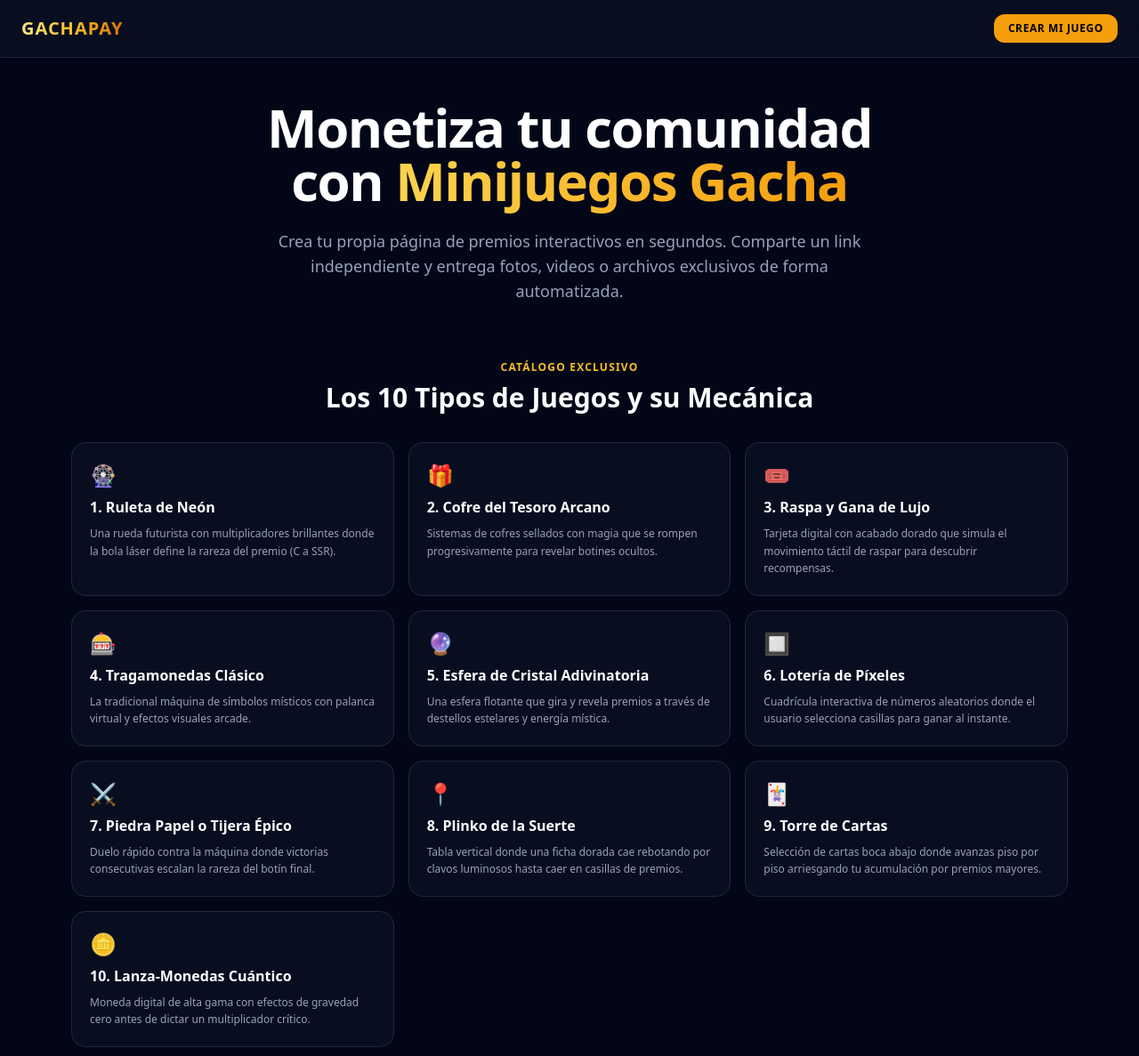
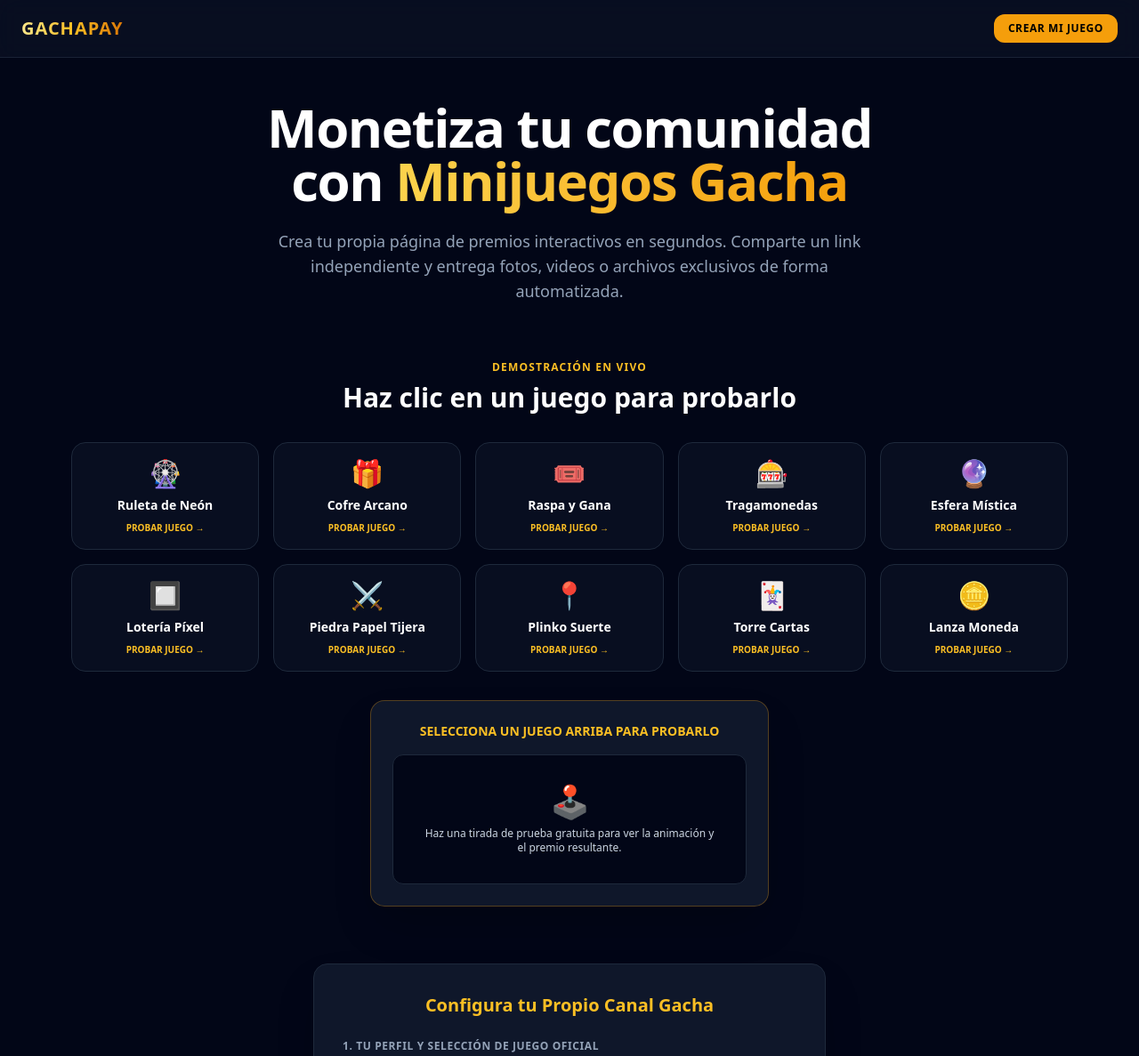
Before and after one commit to fulgorloge/GachaPay, a website: page public/index.html in a window 1280 px wide. Shown: the top 1187 px of the page at 89% size. Drawn offline with nearby package versions, Linux system fonts and the light colour scheme.

Commit message:
Revise game section and add simulation features
Updated game section titles and descriptions for interactive games. Added functionality for game selection and simulation.

```diff
--- a/public/index.html
+++ b/public/index.html
@@ -26,85 +26,90 @@
       </p>
     </section>
 
-    <!-- Sección de Juegos y Cómo Funcionan -->
+    <!-- Sección de Simulador Interactivo de Juegos -->
     <section class="flex flex-col gap-8">
       <div class="text-center">
-        <h2 class="text-xs font-bold uppercase tracking-widest text-amber-400 mb-2">Catálogo Exclusivo</h2>
-        <h3 class="text-2xl sm:text-3xl font-black text-white">Los 10 Tipos de Juegos y su Mecánica</h3>
+        <h2 class="text-xs font-bold uppercase tracking-widest text-amber-400 mb-2">Demostración en Vivo</h2>
+        <h3 class="text-2xl sm:text-3xl font-black text-white">Haz clic en un juego para probarlo</h3>
       </div>
 
-      <div class="grid grid-cols-1 sm:grid-cols-2 lg:grid-cols-3 gap-4">
+      <!-- Tarjetas de Juegos Interactivos -->
+      <div class="grid grid-cols-1 sm:grid-cols-2 lg:grid-cols-5 gap-4">
 
-        <!-- Juego 1 -->
-        <div class="bg-slate-900/50 border border-slate-800 p-5 rounded-2xl flex flex-col gap-2">
-          <span class="text-2xl">🎡</span>
-          <h4 class="font-bold text-white text-base">1. Ruleta de Neón</h4>
-          <p class="text-xs text-slate-400 leading-relaxed">Una rueda futurista con multiplicadores brillantes donde la bola láser define la rareza del premio (C a SSR).</p>
+        <div onclick="selectGame('ROULETTE', 'Ruleta de Neón', '🎡')" class="game-card bg-slate-900/50 hover:bg-slate-800/80 border border-slate-800 hover:border-amber-500/50 p-4 rounded-2xl flex flex-col items-center text-center gap-2 cursor-pointer transition">
+          <span class="text-3xl">🎡</span>
+          <h4 class="font-bold text-white text-sm">Ruleta de Neón</h4>
+          <span class="text-[10px] text-amber-400 font-semibold uppercase">Probar juego &rarr;</span>
         </div>
 
-        <!-- Juego 2 -->
-        <div class="bg-slate-900/50 border border-slate-800 p-5 rounded-2xl flex flex-col gap-2">
-          <span class="text-2xl">🎁</span>
-          <h4 class="font-bold text-white text-base">2. Cofre del Tesoro Arcano</h4>
-          <p class="text-xs text-slate-400 leading-relaxed">Sistemas de cofres sellados con magia que se rompen progresivamente para revelar botines ocultos.</p>
+        <div onclick="selectGame('CHEST', 'Cofre del Tesoro Arcano', '🎁')" class="game-card bg-slate-900/50 hover:bg-slate-800/80 border border-slate-800 hover:border-amber-500/50 p-4 rounded-2xl flex flex-col items-center text-center gap-2 cursor-pointer transition">
+          <span class="text-3xl">🎁</span>
+          <h4 class="font-bold text-white text-sm">Cofre Arcano</h4>
+          <span class="text-[10px] text-amber-400 font-semibold uppercase">Probar juego &rarr;</span>
         </div>
 
-        <!-- Juego 3 -->
-        <div class="bg-slate-900/50 border border-slate-800 p-5 rounded-2xl flex flex-col gap-2">
-          <span class="text-2xl">🎟️</span>
-          <h4 class="font-bold text-white text-base">3. Raspa y Gana de Lujo</h4>
-          <p class="text-xs text-slate-400 leading-relaxed">Tarjeta digital con acabado dorado que simula el movimiento táctil de raspar para descubrir recompensas.</p>
+        <div onclick="selectGame('SCRATCH', 'Raspa y Gana de Lujo', '🎟️')" class="game-card bg-slate-900/50 hover:bg-slate-800/80 border border-slate-800 hover:border-amber-500/50 p-4 rounded-2xl flex flex-col items-center text-center gap-2 cursor-pointer transition">
+          <span class="text-3xl">🎟️</span>
+          <h4 class="font-bold text-white text-sm">Raspa y Gana</h4>
+          <span class="text-[10px] text-amber-400 font-semibold uppercase">Probar juego &rarr;</span>
         </div>
 
-        <!-- Juego 4 -->
-        <div class="bg-slate-900/50 border border-slate-800 p-5 rounded-2xl flex flex-col gap-2">
-          <span class="text-2xl">🎰</span>
-          <h4 class="font-bold text-white text-base">4. Tragamonedas Clásico</h4>
-          <p class="text-xs text-slate-400 leading-relaxed">La tradicional máquina de símbolos místicos con palanca virtual y efectos visuales arcade.</p>
+        <div onclick="selectGame('SLOTS', 'Tragamonedas Clásico', '🎰')" class="game-card bg-slate-900/50 hover:bg-slate-800/80 border border-slate-800 hover:border-amber-500/50 p-4 rounded-2xl flex flex-col items-center text-center gap-2 cursor-pointer transition">
+          <span class="text-3xl">🎰</span>
+          <h4 class="font-bold text-white text-sm">Tragamonedas</h4>
+          <span class="text-[10px] text-amber-400 font-semibold uppercase">Probar juego &rarr;</span>
         </div>
 
-        <!-- Juego 5 -->
-        <div class="bg-slate-900/50 border border-slate-800 p-5 rounded-2xl flex flex-col gap-2">
-          <span class="text-2xl">🔮</span>
-          <h4 class="font-bold text-white text-base">5. Esfera de Cristal Adivinatoria</h4>
-          <p class="text-xs text-slate-400 leading-relaxed">Una esfera flotante que gira y revela premios a través de destellos estelares y energía mística.</p>
+        <div onclick="selectGame('CRYSTAL', 'Esfera de Cristal Adivinatoria', '🔮')" class="game-card bg-slate-900/50 hover:bg-slate-800/80 border border-slate-800 hover:border-amber-500/50 p-4 rounded-2xl flex flex-col items-center text-center gap-2 cursor-pointer transition">
+          <span class="text-3xl">🔮</span>
+          <h4 class="font-bold text-white text-sm">Esfera Mística</h4>
+          <span class="text-[10px] text-amber-400 font-semibold uppercase">Probar juego &rarr;</span>
         </div>
 
-        <!-- Juego 6 -->
-        <div class="bg-slate-900/50 border border-slate-800 p-5 rounded-2xl flex flex-col gap-2">
-          <span class="text-2xl">🔲</span>
-          <h4 class="font-bold text-white text-base">6. Lotería de Píxeles</h4>
-          <p class="text-xs text-slate-400 leading-relaxed">Cuadrícula interactiva de números aleatorios donde el usuario selecciona casillas para ganar al instante.</p>
+        <div onclick="selectGame('LOTTO', 'Lotería de Píxeles', '🔲')" class="game-card bg-slate-900/50 hover:bg-slate-800/80 border border-slate-800 hover:border-amber-500/50 p-4 rounded-2xl flex flex-col items-center text-center gap-2 cursor-pointer transition">
+          <span class="text-3xl">🔲</span>
+          <h4 class="font-bold text-white text-sm">Lotería Píxel</h4>
+          <span class="text-[10px] text-amber-400 font-semibold uppercase">Probar juego &rarr;</span>
         </div>
 
-        <!-- Juego 7 -->
-        <div class="bg-slate-900/50 border border-slate-800 p-5 rounded-2xl flex flex-col gap-2">
-          <span class="text-2xl">⚔️</span>
-          <h4 class="font-bold text-white text-base">7. Piedra Papel o Tijera Épico</h4>
-          <p class="text-xs text-slate-400 leading-relaxed">Duelo rápido contra la máquina donde victorias consecutivas escalan la rareza del botín final.</p>
+        <div onclick="selectGame('RPS', 'Piedra Papel o Tijera Épico', '⚔️')" class="game-card bg-slate-900/50 hover:bg-slate-800/80 border border-slate-800 hover:border-amber-500/50 p-4 rounded-2xl flex flex-col items-center text-center gap-2 cursor-pointer transition">
+          <span class="text-3xl">⚔️</span>
+          <h4 class="font-bold text-white text-sm">Piedra Papel Tijera</h4>
+          <span class="text-[10px] text-amber-400 font-semibold uppercase">Probar juego &rarr;</span>
         </div>
 
-        <!-- Juego 8 -->
-        <div class="bg-slate-900/50 border border-slate-800 p-5 rounded-2xl flex flex-col gap-2">
-          <span class="text-2xl">📍</span>
-          <h4 class="font-bold text-white text-base">8. Plinko de la Suerte</h4>
-          <p class="text-xs text-slate-400 leading-relaxed">Tabla vertical donde una ficha dorada cae rebotando por clavos luminosos hasta caer en casillas de premios.</p>
+        <div onclick="selectGame('PLINKO', 'Plinko de la Suerte', '📍')" class="game-card bg-slate-900/50 hover:bg-slate-800/80 border border-slate-800 hover:border-amber-500/50 p-4 rounded-2xl flex flex-col items-center text-center gap-2 cursor-pointer transition">
+          <span class="text-3xl">📍</span>
+          <h4 class="font-bold text-white text-sm">Plinko Suerte</h4>
+          <span class="text-[10px] text-amber-400 font-semibold uppercase">Probar juego &rarr;</span>
         </div>
 
-        <!-- Juego 9 -->
-        <div class="bg-slate-900/50 border border-slate-800 p-5 rounded-2xl flex flex-col gap-2">
-          <span class="text-2xl">🃏</span>
-          <h4 class="font-bold text-white text-base">9. Torre de Cartas</h4>
-          <p class="text-xs text-slate-400 leading-relaxed">Selección de cartas boca abajo donde avanzas piso por piso arriesgando tu acumulación por premios mayores.</p>
+        <div onclick="selectGame('TOWER', 'Torre de Cartas', '🃏')" class="game-card bg-slate-900/50 hover:bg-slate-800/80 border border-slate-800 hover:border-amber-500/50 p-4 rounded-2xl flex flex-col items-center text-center gap-2 cursor-pointer transition">
+          <span class="text-3xl">🃏</span>
+          <h4 class="font-bold text-white text-sm">Torre Cartas</h4>
+          <span class="text-[10px] text-amber-400 font-semibold uppercase">Probar juego &rarr;</span>
         </div>
 
-        <!-- Juego 10 -->
-        <div class="bg-slate-900/50 border border-slate-800 p-5 rounded-2xl flex flex-col gap-2 sm:col-span-2 lg:col-span-1">
-          <span class="text-2xl">🪙</span>
-          <h4 class="font-bold text-white text-base">10. Lanza-Monedas Cuántico</h4>
-          <p class="text-xs text-slate-400 leading-relaxed">Moneda digital de alta gama con efectos de gravedad cero antes de dictar un multiplicador crítico.</p>
+        <div onclick="selectGame('COIN', 'Lanza-Monedas Cuántico', '🪙')" class="game-card bg-slate-900/50 hover:bg-slate-800/80 border border-slate-800 hover:border-amber-500/50 p-4 rounded-2xl flex flex-col items-center text-center gap-2 cursor-pointer transition sm:col-span-2 lg:col-span-1">
+          <span class="text-3xl">🪙</span>
+          <h4 class="font-bold text-white text-sm">Lanza Moneda</h4>
+          <span class="text-[10px] text-amber-400 font-semibold uppercase">Probar juego &rarr;</span>
         </div>
 
+      </div>
+
+      <!-- Consola de Prueba Interactiva -->
+      <div id="simulatorBox" class="max-w-md w-full mx-auto bg-slate-900 border border-amber-500/30 rounded-2xl p-6 shadow-2xl text-center flex flex-col gap-4">
+        <h4 id="simTitle" class="text-sm uppercase font-bold text-amber-400">Selecciona un juego arriba para probarlo</h4>
+
+        <div id="simScreen" class="bg-slate-950 border border-slate-800 rounded-xl p-8 flex flex-col items-center justify-center min-h-[140px]">
+          <span id="simIcon" class="text-4xl mb-2">🕹️</span>
+          <p id="simDesc" class="text-xs text-slate-300">Haz una tirada de prueba gratuita para ver la animación y el premio resultante.</p>
+        </div>
+
+        <button id="simBtn" onclick="runSimulation()" class="py-3 bg-amber-500 hover:bg-amber-400 text-black font-black rounded-xl transition text-sm shadow-lg shadow-amber-500/10 hidden">
+          ¡Simular Tirada Gratis!
+        </button>
       </div>
     </section>
 
@@ -114,7 +119,7 @@
 
       <!-- Paso 1 -->
       <div id="creatorSetup" class="flex flex-col gap-4">
-        <label class="text-xs font-bold uppercase tracking-wider text-slate-400">1. Tu perfil y selección de juego</label>
+        <label class="text-xs font-bold uppercase tracking-wider text-slate-400">1. Tu perfil y selección de juego oficial</label>
         <input type="text" id="creatorName" placeholder="Tu Nombre / Canal" class="p-3 bg-slate-950 border border-slate-800 rounded-xl text-sm text-white focus:outline-none focus:border-amber-500">
         <input type="text" id="creatorSlug" placeholder="URL única (ej: tu-nombre)" class="p-3 bg-slate-950 border border-slate-800 rounded-xl text-sm text-white focus:outline-none focus:border-amber-500">
 
@@ -165,9 +170,43 @@
 
   <script>
     let currentCreatorId = null;
+    let activeSimGame = { type: '', name: '', icon: '' };
 
     function scrollToCreator() {
       document.getElementById('creatorSection').scrollIntoView({ behavior: 'smooth' });
+    }
+
+    function selectGame(type, name, icon) {
+      activeSimGame = { type, name, icon };
+      document.getElementById('simTitle').innerText = `Probando: ${name}`;
+      document.getElementById('simIcon').innerText = icon;
+      document.getElementById('simDesc').innerText = `Listo para jugar a ${name}. Presiona el botón para realizar una simulación.`;
+      document.getElementById('simBtn').classList.remove('hidden');
+    }
+
+    function runSimulation() {
+      const btn = document.getElementById('simBtn');
+      const desc = document.getElementById('simDesc');
+      const icon = document.getElementById('simIcon');
+
+      btn.disabled = true;
+      btn.innerText = 'Ejecutando simulación...';
+      icon.classList.add('animate-spin');
+
+      setTimeout(() => {
+        icon.classList.remove('animate-spin');
+        const rarities = [
+          { name: 'Común: Wallpaper de Prueba', rarity: 'C' },
+          { name: 'Raro: Pack de Stickers', rarity: 'R' },
+          { name: 'Super Raro: Video Exclusivo HD', rarity: 'SR' },
+          { name: 'Ultra Raro (SSR): ¡Acceso VIP Total!', rarity: 'SSR' }
+        ];
+        const won = rarities[Math.floor(Math.random() * rarities.length)];
+
+        desc.innerHTML = `<strong class="text-amber-400 font-black">¡Has ganado (${won.rarity})!</strong><br><span class="text-white">${won.name}</span>`;
+        btn.disabled = false;
+        btn.innerText = '¡Probar otra vez!';
+      }, 1200);
     }
 
     async function createCreator() {
```
